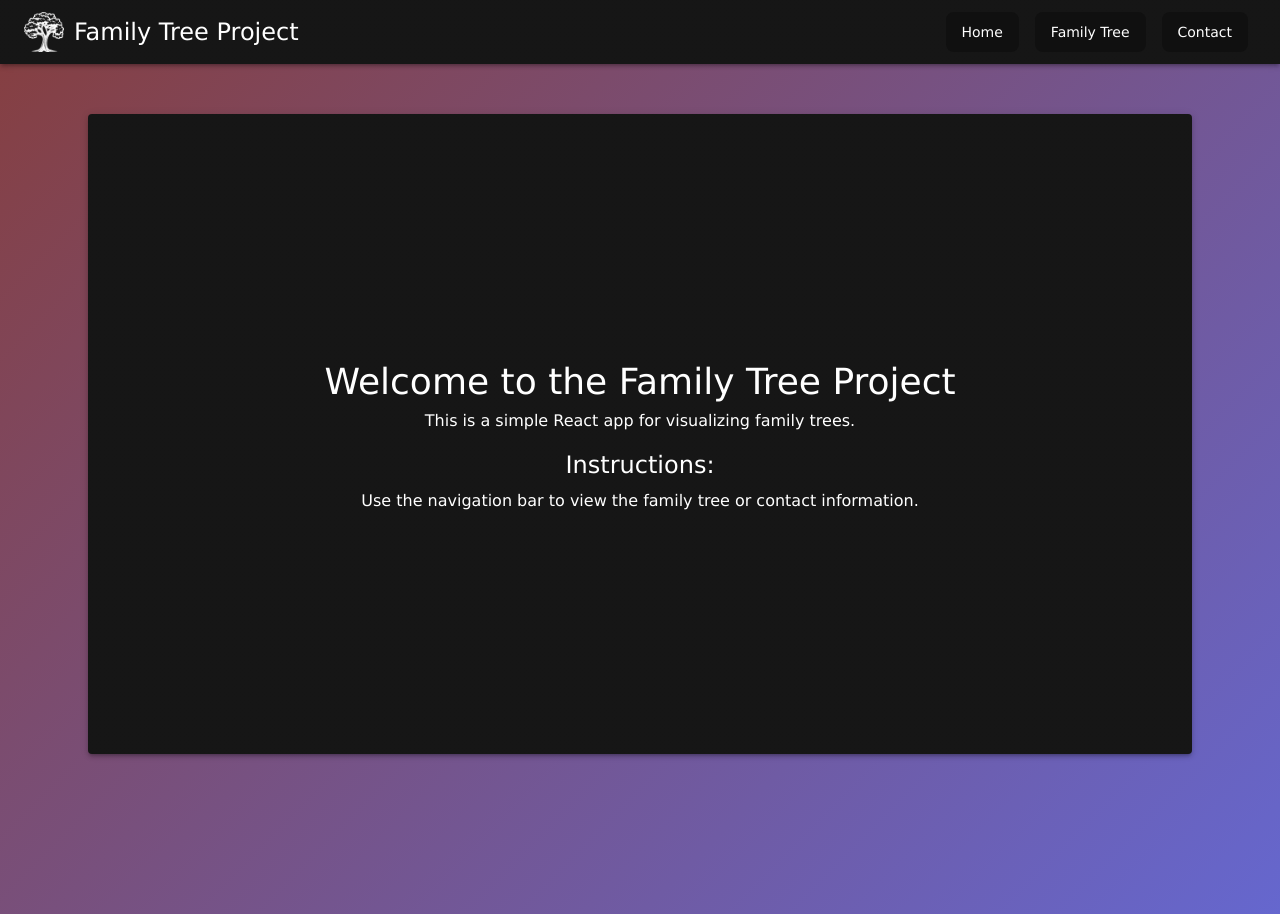
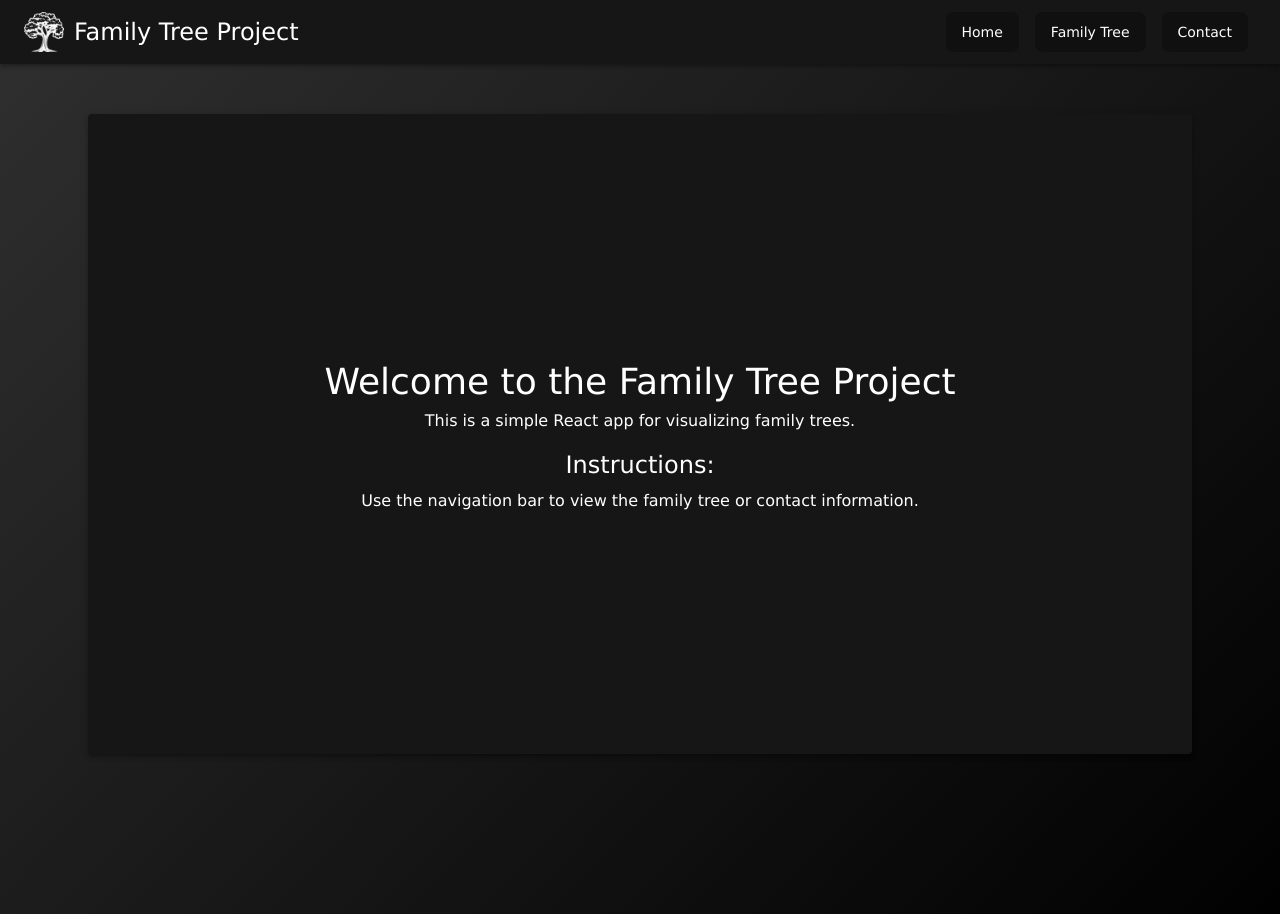
Before and after one commit to RagavJanardhan/Family-Tree-Project-React, a React (Create React App) app in the folder frontend/: page / in a window 1280 px wide. Built offline with nearby package versions, Linux system fonts and the light colour scheme.

Commit message:
Minor Background color change

```diff
--- a/frontend/src/App.js
+++ b/frontend/src/App.js
@@ -30,8 +30,8 @@ function App() {
         className="App"
         style={{
           height: '100%', // Ensure the div takes up the full height of the viewport
-          //background: `linear-gradient(${angle}deg, rgb(0 0 0 / 80%), rgb(255 255 255 / 80%))`, // Apply dynamic gradient
-          background: `linear-gradient(${angle}deg, rgb(63 65 194 / 80%), rgb(104 14 14 / 80%))`, // Apply dynamic gradient
+          background: `linear-gradient(${angle}deg, rgba(1, 1, 1, 1), rgba(25, 25, 25, 0.9))`, // Subtle gradient staying close to #010101
+          //background: `linear-gradient(${angle}deg, rgb(63 65 194 / 80%), rgb(104 14 14 / 80%))`, // Apply dynamic gradient
           transition: 'background 0.1s ease', // Smooth transition for the background change
         }}
         >
```
